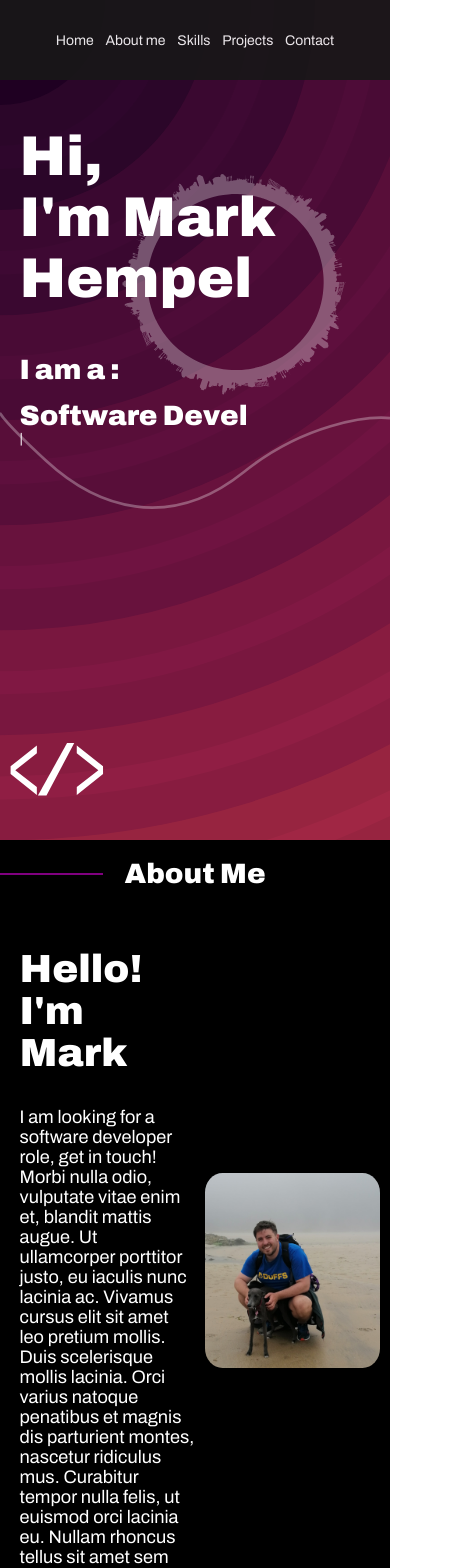
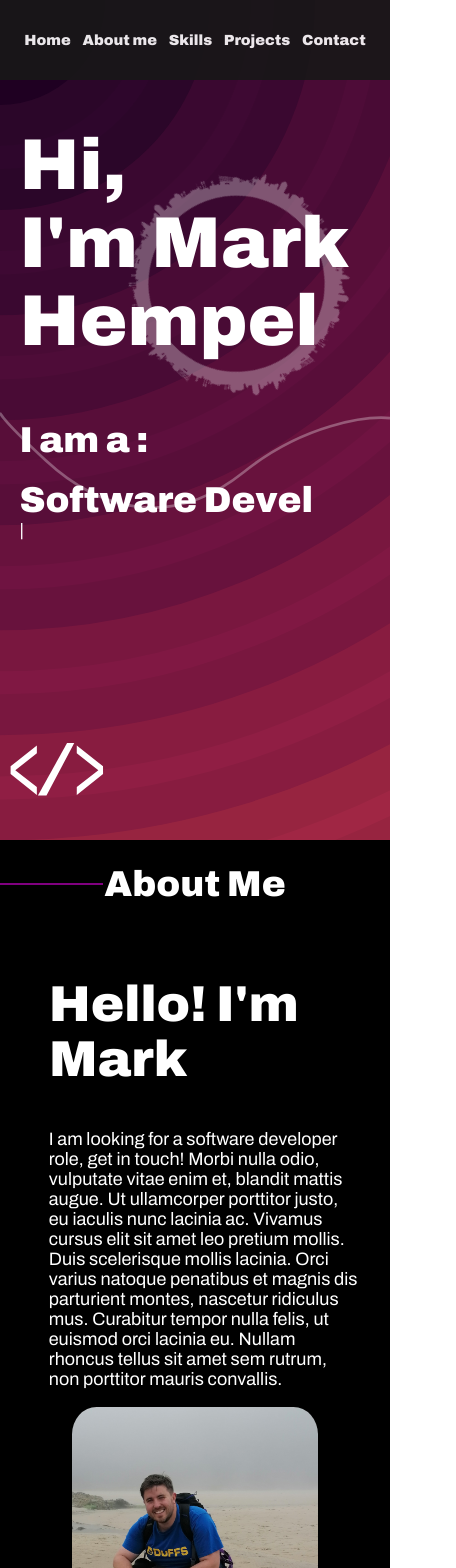
Before and after one commit to markh1089/PF1, a React (Create React App) app in the folder portfolio/: page / in a window 390 px wide. Shown: the top 1568 px of the page, 456 px wide, since content can reach past the window. Built offline with nearby package versions, Linux system fonts and the light colour scheme.

Commit message:
finishing off display and media queries

```diff
--- a/portfolio/src/components/About/About.module.css
+++ b/portfolio/src/components/About/About.module.css
@@ -5,7 +5,6 @@
 
 .AboutMe .Container {
     display: flex;
-
 }
 
 .AboutMe .Container .Text {
@@ -29,5 +28,19 @@
     width: 90%;
     max-width: 500px;
     border-radius: 10%;
+}
+
+@media only screen and (max-width: 500px) {
+    .AboutMe .Container {
+        flex-direction: column !important;
+        align-items: center;
+    }
+
+    .AboutMe .Container .Text {
+        width: 80%;
+    }
+    .AboutMe .Container .Photo {
+        width: 70%;
+    }
 
 }
--- a/portfolio/src/components/Home/Home.module.css
+++ b/portfolio/src/components/Home/Home.module.css
@@ -39,4 +39,11 @@
     right: 10%;
     top:20%;
     opacity: 0.3;
+    -webkit-animation:spin 50s linear infinite;
+    -moz-animation:spin 50s linear infinite;
+    animation:spin 50s linear infinite;
 }
+@-moz-keyframes spin { 100% { -moz-transform: rotate(360deg); } }
+@-webkit-keyframes spin { 100% { -webkit-transform: rotate(360deg); } }
+@keyframes spin { 100% { -webkit-transform: rotate(360deg); transform:rotate(360deg); }
+}
--- a/portfolio/src/components/Skills/Skills.js
+++ b/portfolio/src/components/Skills/Skills.js
@@ -35,7 +35,7 @@ const otherSkills = (
     <li>Git</li>
     <li>Json</li>
     <li>MongoDb</li>
-    <li>Agile Methodologies</li>
+    <li>Agile</li>
     <li>TDD</li>
   </ul>
 );
--- a/portfolio/src/components/Skills/Skills.module.css
+++ b/portfolio/src/components/Skills/Skills.module.css
@@ -38,3 +38,17 @@
 
 
 }
+@media only screen and (max-width: 500px) {
+    .Skills  {
+        flex-direction: column !important;
+        align-items: center;
+    }
+    .Skills p{
+        width: 80%;
+        padding-left: 10%;
+
+    }
+
+
+
+}
--- a/portfolio/src/index.css
+++ b/portfolio/src/index.css
@@ -10,7 +10,7 @@ body {
 
 html {
   scroll-behavior: smooth;
-  font-size: 14px;
+  font-size: 18px;
 }
 
 h1 {
@@ -21,15 +21,22 @@ h1 {
 
 h2 {
   font-weight: 700;
-  font-size: 1.4rem;
   color: white;
   font-size: calc(1rem+1.5vw);
 }
 
 p {
   font-weight: 500px;
-  font-size: 1.3rem;
   color: white;
+  font-size: calc(0.75rem+1vw);
+}
+
+a {
+  font-weight: 900;
+  font-size: calc(0.6rem + 1vw);
+}
+li {
+  font-size: calc(0.6rem + 1vw);
 }
 
 code {
```
Also changed, not shown: portfolio/src/components/Home/Home.js (+8 -0 lines).
